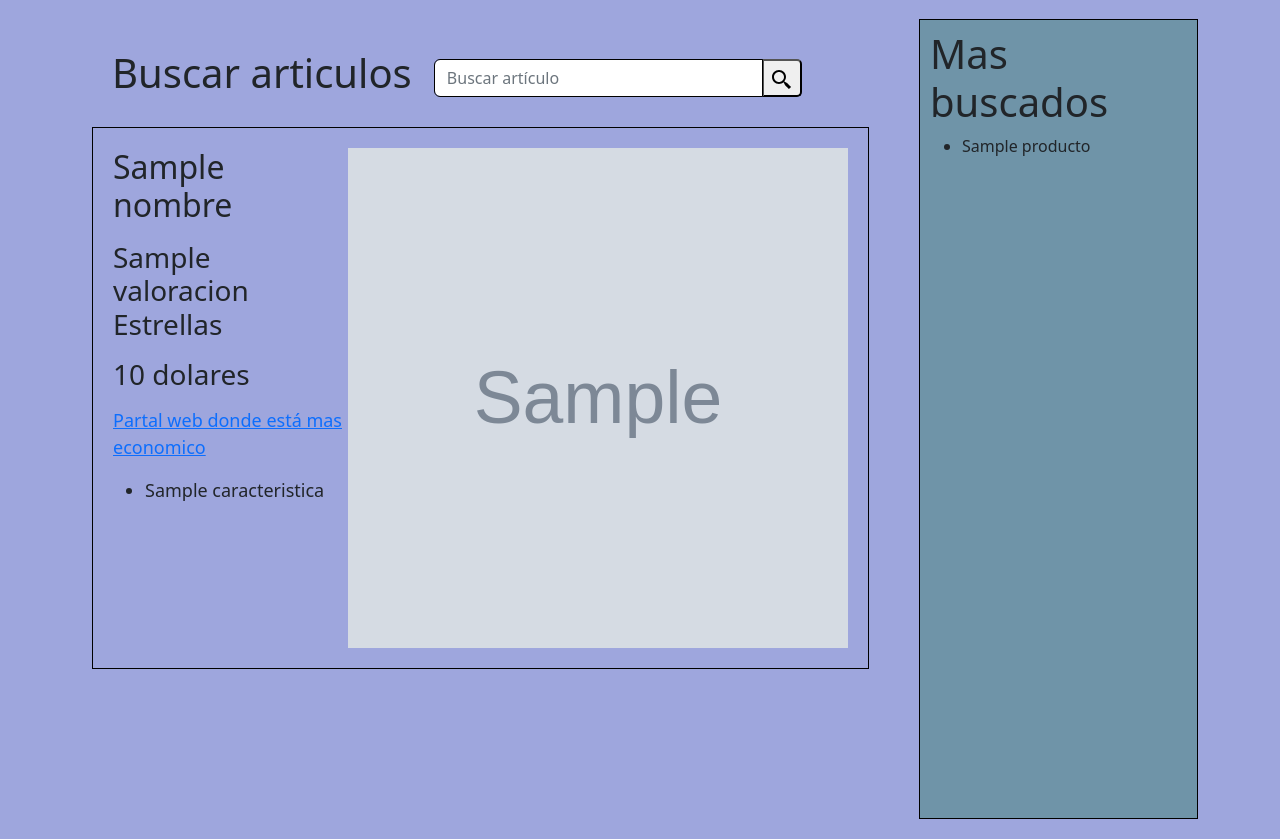
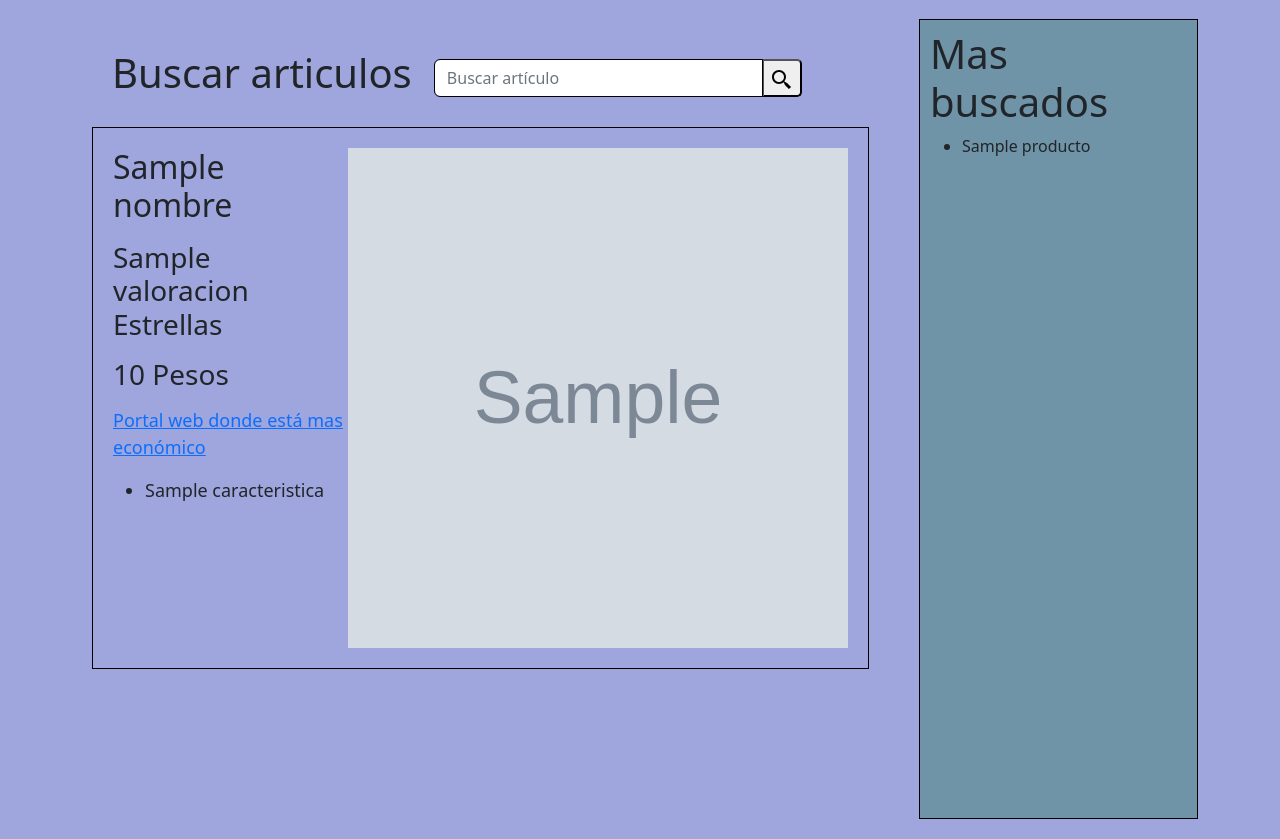
Before and after one commit to msosav/Lookup, a Django app: template templates/inicio.html in a window 1280 px wide. Shown: the part 57-896 px from the top of the page. Run offline with Django 4.2, Linux system fonts and the light colour scheme; the template is opened without the code that fills it: most values are stand-ins (such as "Sample title", 1, 10 or a date in 2020); grey boxes marked "Sample" are stand-in pictures.

Commit message:
cambio en tarjetaArtículos

```diff
--- a/templates/tarjetaArticulos.html
+++ b/templates/tarjetaArticulos.html
@@ -20,10 +20,10 @@
       <h3>{{valoracion}} Estrellas</h3>
       <p></p>
       <p></p>
-      <h3>{{precio}} dolares</h3>
+      <h3>{{precio}} Pesos</h3>
       <p></p>
       <p></p>
-      <a href="{{portal}}">Partal web donde está mas economico</a>
+      <a href="{{portal}}">Portal web donde está mas económico</a>
       <p></p>
       <p></p>
       <ul>
```
